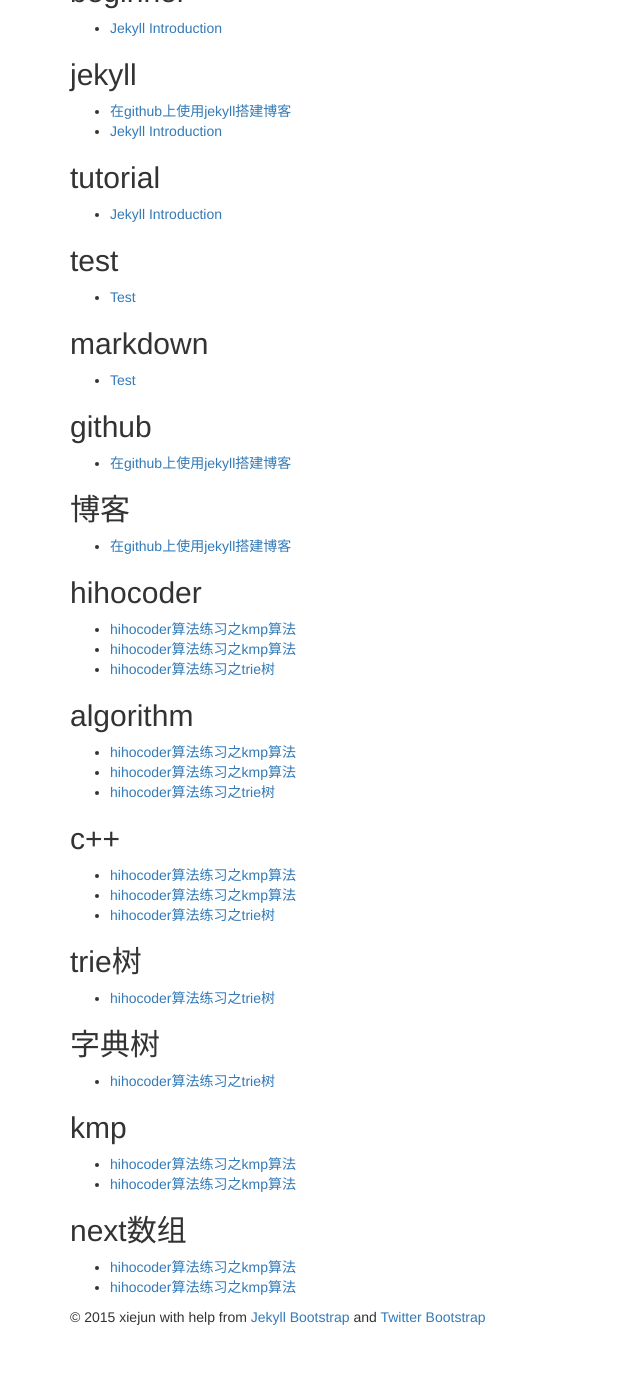
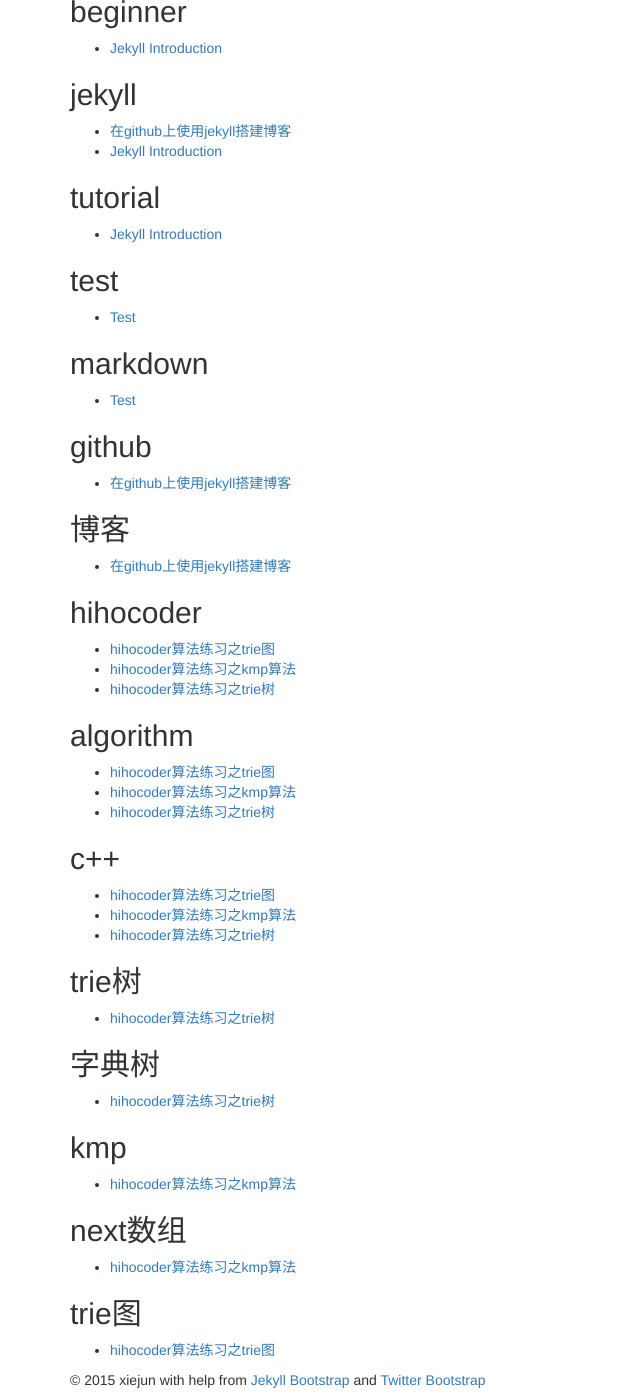
Before and after one commit to xiejun901/xiejun901, a Jekyll site: the page built from tags.html, in a window 1280 px wide and 1400 px high, scrolled down 620 px. Shown: the whole window, without its empty margins (0-640 px from the left). Built offline with Jekyll 4.4.1, drawn with Linux system fonts in a browser that asks for light colours; nearby versions of some CDN libraries; library files that are not in the unit come from our copies; before the commit the page ends 1957 px from its top, so only the background shows below that.

Commit message:
post20150208222

```diff
--- a/_posts/2014-11-09-hihocoder-1036.md
+++ b/_posts/2014-11-09-hihocoder-1036.md
@@ -1,8 +1,8 @@
 ---
-layout: post
+layout: page
 category : algorithm
-title: hihocoder算法练习之kmp算法
-tags : [hihocoder, algorithm, c++, kmp, next数组]
+title: hihocoder算法练习之trie图
+tags : [hihocoder, algorithm, c++, trie图]
 ---
 {% include JB/setup %}
 
```
